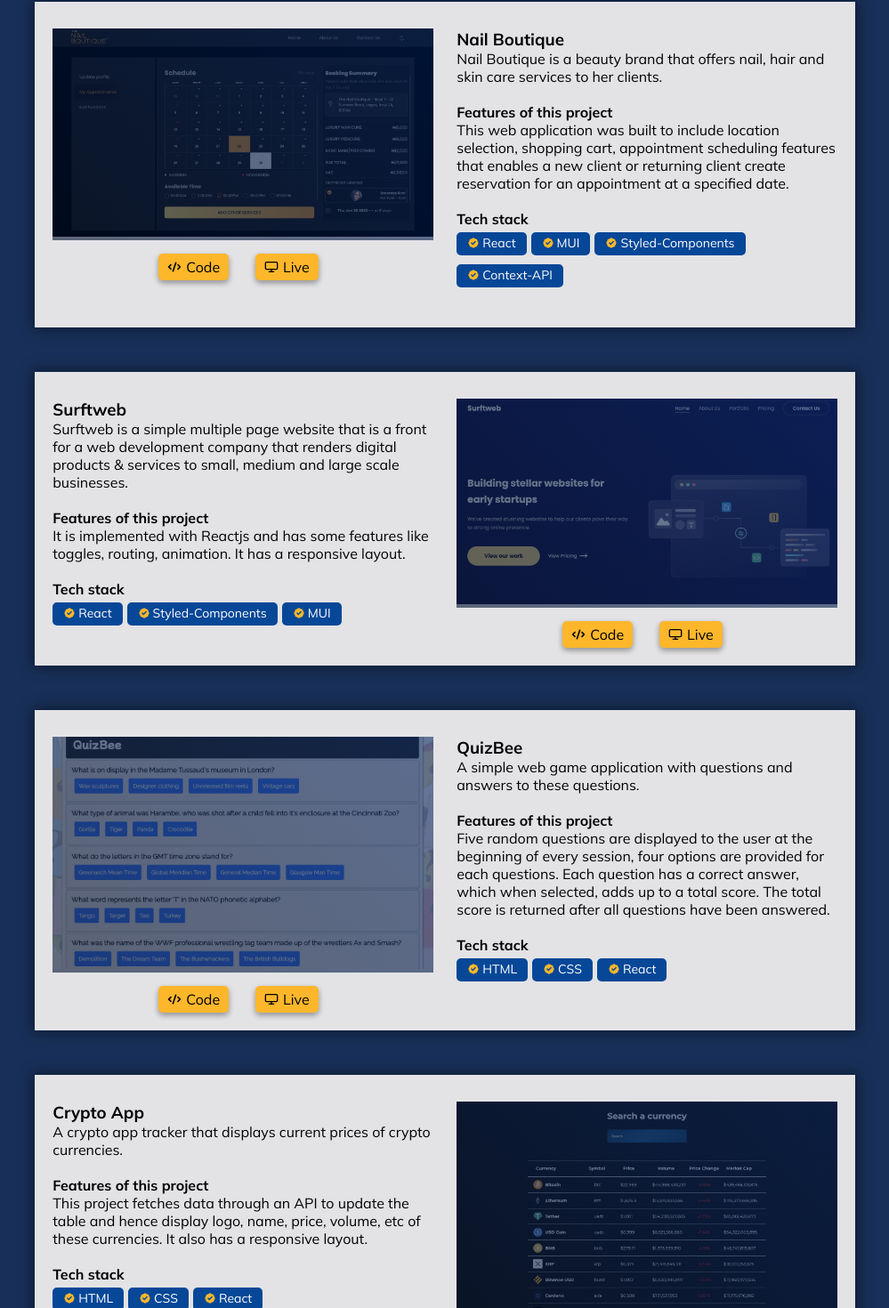
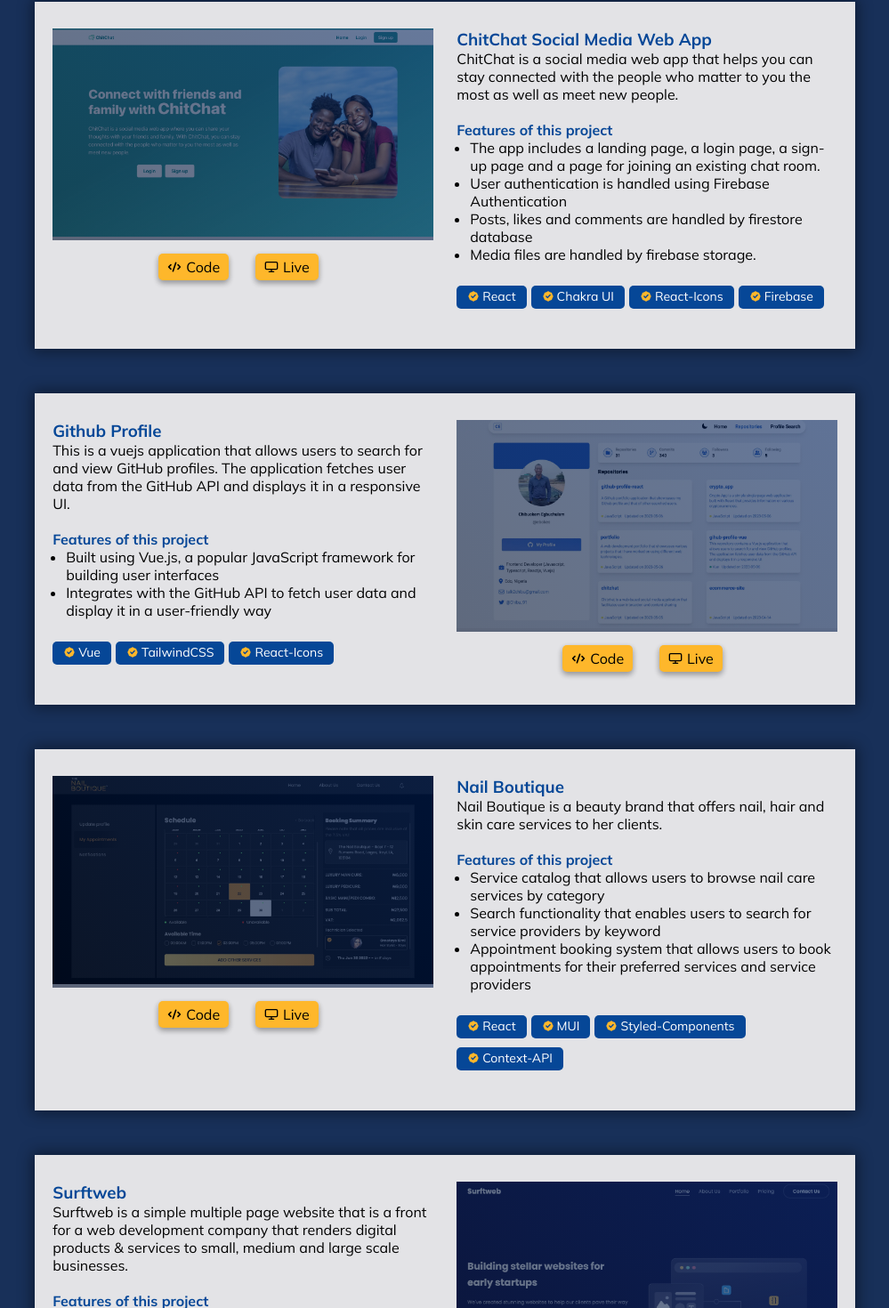
Before and after one commit to ebokes/portfolio, a React (Create React App) app: page / in a window 1280 px wide. Shown: the part 3147-4617 px from the top of the page at 89% size, without its empty margins (140-1139 px from the left). Built offline with nearby package versions, Linux system fonts and the light colour scheme.

Commit message:
refactor: update projects page

```diff
--- a/src/components/Projects/index.jsx
+++ b/src/components/Projects/index.jsx
@@ -54,14 +54,17 @@
               <Col2 data-aos="fade-left">
                 <div>
                   <h3>{item.title}</h3>
-                  <p>{item.text}</p>
+                  <p>{item.intro}</p>
                 </div>
                 <div>
                   <h4>Features of this project</h4>
-                  <p>{item.text1}</p>
+                  <ul>
+                    {item.features.map((feature, i) => (
+                      <li key={i}>{feature}</li>
+                    ))}
+                  </ul>
                 </div>
                 <div>
-                  <h4>Tech stack</h4>
                   <span>
                     {item.stack.map((tech, index) => (
                       <p key={index}>
--- a/src/components/Projects/projectData.js
+++ b/src/components/Projects/projectData.js
@@ -1,52 +1,67 @@
 import surftweb from "../../assets/project1.jpg";
 import nailBoutique from "../../assets/project2.jpg";
-import quizbee from "../../assets/project3.jpg";
-import crypto from "../../assets/project4.jpg";
+import chitchat from "../../assets/chitchat.webp";
+import githubProfile from "../../assets/githubProfile.webp";
 
 const projectData = [
   {
     id: 1,
+    img: chitchat,
+    title: "ChitChat Social Media Web App",
+    intro:
+      "ChitChat is a social media web app that helps you can stay connected with the people who matter to you the most as well as meet new people.",
+    features: [
+      "The app includes a landing page, a login page, a sign-up page and a page for joining an existing chat room.",
+      " User authentication is handled using Firebase Authentication",
+      "Posts, likes and comments are handled by firestore database",
+      "Media files are handled by firebase storage.",
+    ],
+    stack: ["React", "Chakra UI", "React-Icons", "Firebase"],
+    code: "https://github.com/ebokes/chitchat",
+    live: "https://chitchat-tau.vercel.app/",
+  },
+  {
+    id: 2,
+    img: githubProfile,
+    title: "Github Profile",
+    intro:
+      "This is a vuejs application that allows users to search for and view GitHub profiles. The application fetches user data from the GitHub API and displays it in a responsive UI.",
+    features: [
+      "Built using Vue.js, a popular JavaScript framework for building user interfaces",
+      "Integrates with the GitHub API to fetch user data and display it in a user-friendly way",
+    ],
+    stack: ["Vue", "TailwindCSS", "React-Icons"],
+    code: "https://github.com/ebokes/gihub-profile-vue",
+    live: "https://gihub-profile-vue.vercel.app/",
+  },
+  {
+    id: 3,
     img: nailBoutique,
     title: "Nail Boutique",
-    text: "Nail Boutique is a beauty brand that offers nail, hair and skin care services to her clients.",
-    text1:
-      "This web application was built to include location selection, shopping cart, appointment scheduling features that enables a new client or returning client create reservation for an appointment at a specified date.",
+    intro:
+      "Nail Boutique is a beauty brand that offers nail, hair and skin care services to her clients.",
+    features: [
+      "Service catalog that allows users to browse nail care services by category",
+      "Search functionality that enables users to search for service providers by keyword",
+      "Appointment booking system that allows users to book appointments for their preferred services and service providers",
+    ],
     stack: ["React", "MUI", "Styled-Components", "Context-API"],
     code: "https://github.com/Meldy2503/nail-boutique",
     live: "https://nail-boutique.netlify.app/",
   },
   {
-    id: 2,
+    id: 4,
     img: surftweb,
     title: "Surftweb",
-    text: "Surftweb is a simple multiple page website that is a front for a web development company that renders digital products & services to small, medium and large scale businesses.",
-    text1:
-      "It is implemented with Reactjs and has some features like toggles, routing, animation. It has a responsive layout.",
+    intro:
+      "Surftweb is a simple multiple page website that is a front for a web development company that renders digital products & services to small, medium and large scale businesses.",
+    features: [
+      "Responsive and user-friendly design that works across different devices and screen sizes",
+      "Modular and reusable codebase that promotes maintainability and scalability",
+    ],
     stack: ["React", "Styled-Components", "MUI"],
     code: "https://github.com/ebokes/surftweb",
     live: "https://surftweb.netlify.app/",
   },
-  {
-    id: 3,
-    img: quizbee,
-    title: "QuizBee",
-    text: "A simple web game application with questions and answers to these questions.",
-    text1:
-      "Five random questions are displayed to the user at the beginning of every session, four options are provided for each questions. Each question has a correct answer, which when selected, adds up to a total score. The total score is returned after all questions have been answered. ",
-    stack: ["HTML", "CSS", "React"],
-    code: "https://github.com/ebokes/quiz_bee",
-    live: "https://ebokes.github.io/quiz_bee/",
-  },
-  {
-    id: 4,
-    img: crypto,
-    title: "Crypto App",
-    text: "A crypto app tracker that displays current prices of crypto currencies.",
-    text1:
-      "This project fetches data through an API to update the table and hence display logo, name, price, volume, etc of these currencies. It also has a responsive layout.",
-    stack: ["HTML", "CSS", "React"],
-    code: "https://github.com/ebokes/crypto_app",
-    live: "https://deft-gelato-c67e98.netlify.app/",
-  },
 ];
 export default projectData;
--- a/src/components/Projects/projectStyle.js
+++ b/src/components/Projects/projectStyle.js
@@ -134,6 +134,16 @@
 
   div {
     margin-bottom: 2rem;
+
+    ul {
+      list-style: disc;
+      padding-left: 1.5rem;
+    }
+
+    h3,
+    h4 {
+      color: #064797;
+    }
   }
   span p {
     display: inline-flex;
```
Also changed, not shown: src/assets/chitchat.webp (added), src/assets/githubProfile.webp (added).
